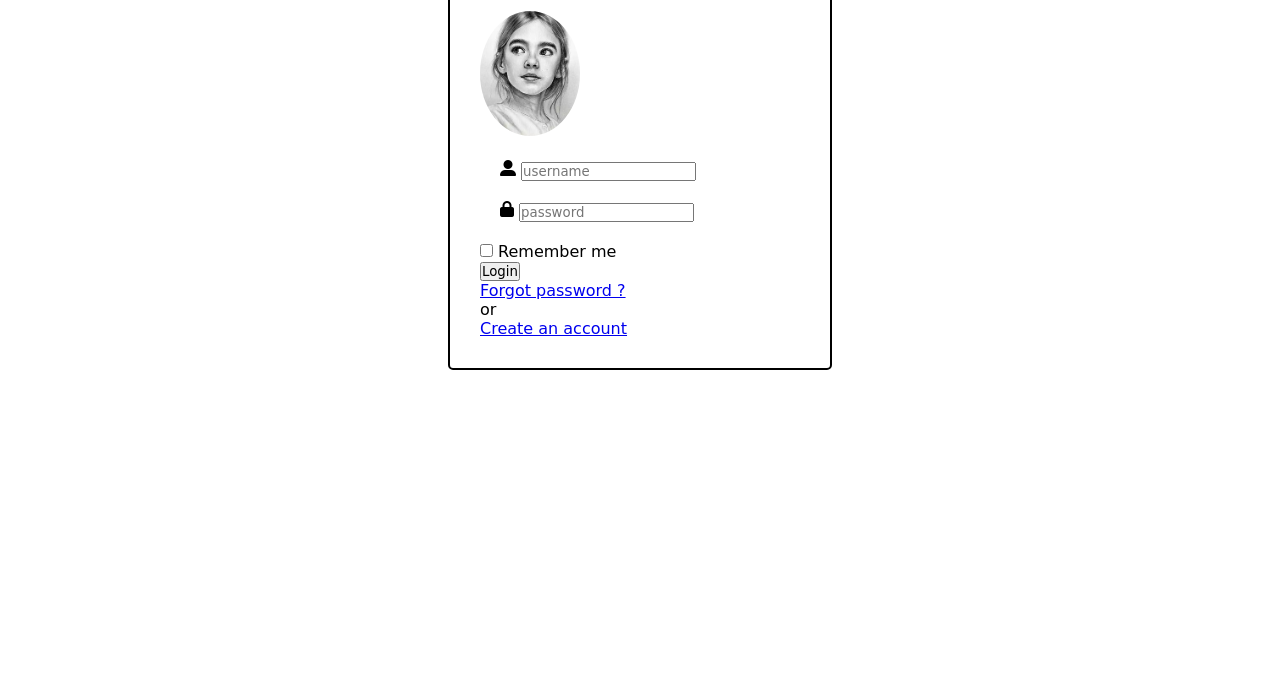
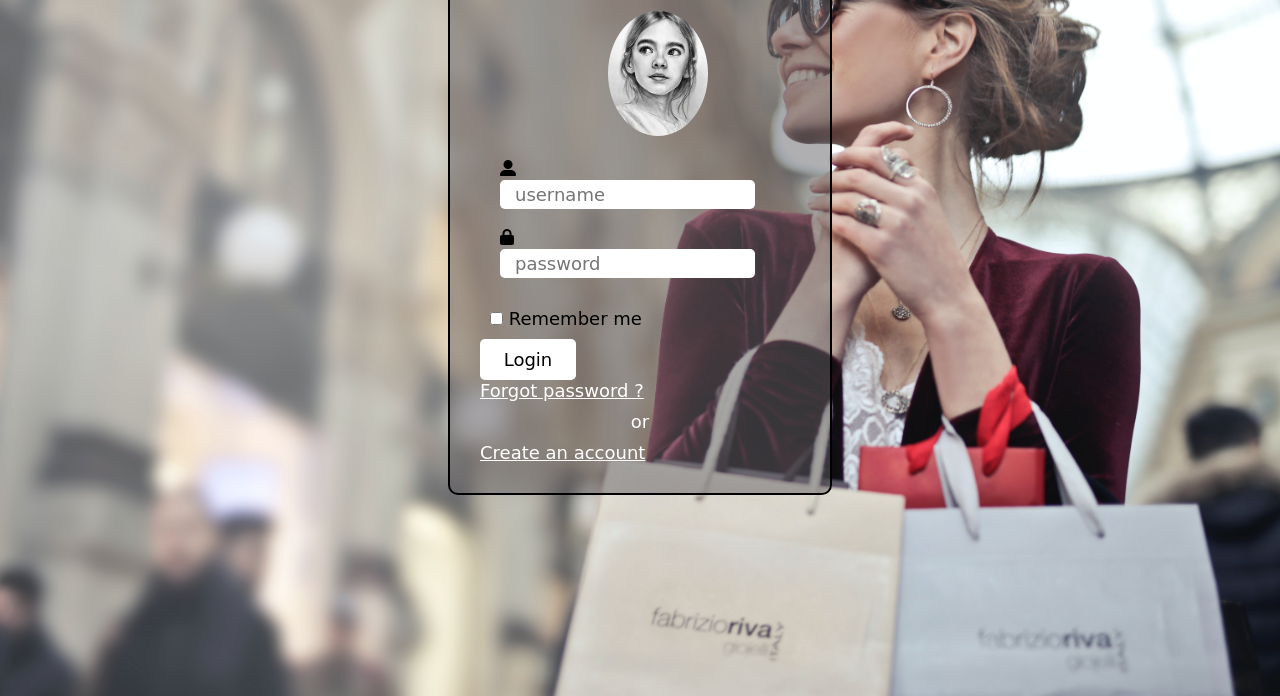
Before and after one commit to Francoise1999/Boutique, a PHP site: page /connexion.html in a window 1280 px wide. Shown: the part 104-800 px from the top of the page. Run offline with PHP 8.4, Linux system fonts and the light colour scheme; some libraries are stand-ins or nearby versions; some web fonts are replaced.

Commit message:
Add background image and css style

```diff
--- a/connexion.html
+++ b/connexion.html
@@ -13,7 +13,7 @@
             <h1 class="logo"><img src="./img/shopping-1400845_640.png" alt=""></h1>
         </a>
     <div class="main">
-        <img class="portrait" src="img/portrait-page-connexion.jpg" alt="">
+        <img src="img/portrait-page-connexion.jpg" alt="">
         <div class="sing-in">
             <div class="username">
                 <i class="fas fa-user-alt"></i>
@@ -24,13 +24,15 @@
             <input type="password" name="password" id="password" placeholder="password">
             </div>
 
-            <input type="checkbox" name="remember" id="remember">
-            <label for="remember">Remember me</label><br>
+            <div class="remember-div">
+                <input type="checkbox" name="remember" id="remember">
+                <label for="remember">Remember me</label><br>
+            </div>
 
             <input type="submit" value="Login">
             <p class="f-pass"><a href="#">Forgot password ?</a></p>
-            <p>or</p>
-            <p><a href="#">Create an account</a></p>
+            <p class="or">or</p>
+            <p class="create-a"><a href="#">Create an account</a></p>
 
         </div>
     </div>
--- a/css/connexion.css
+++ b/css/connexion.css
@@ -4,6 +4,11 @@
     box-sizing: border-box;
     overflow: hidden;
     font-family: 'Bellota', cursive;
+}
+
+body{
+    background-image: url("../img/woman-holding-two-white-and-beige-shopping-paper-bags-in-974911.jpg");
+    background-size: cover;
 }
 
 .logo img{
@@ -13,19 +18,55 @@
 .main{
     padding: 30px;
     border: 2px solid black;
-    border-radius: 5px;
+    border-radius: 10px;
     width: 30%;
     margin: 0 auto;
+    background-color: rgba(99, 94, 98, 0.5);
+
 }
 
 
 
-.main .portrait{
+.main img{
     width: 100px;
     border-radius: 50%;
-
+    margin: 0 40%;
 }
 
 .username, .password{
     margin: 20px;
 }
+
+.main i{
+    width: 10%;
+}
+
+.username input, .password input{
+    padding: 4px 15px;
+    font-size: 18px;
+    border: 0;
+    border-radius: 5px;
+}
+
+.remember-div{
+    font-size: 18px;
+    padding: 10px;
+}
+
+input[type="submit"]{
+    border: 0px;
+    font-size: 18px;
+    padding: 10px 20px;
+    border-radius: 5px;
+    background-color: white;
+    margin: 0 auto;
+    width: 30%;
+    text-align: center;
+}
+
+.f-pass a, .or, .create-a a{
+    margin: 10px 0;
+    text-align: center;
+    color: white;
+    font-size: 18px;
+}
```
Also changed, not shown: img/woman-holding-two-white-and-beige-shopping-paper-bags-in-974911.jpg (added).
